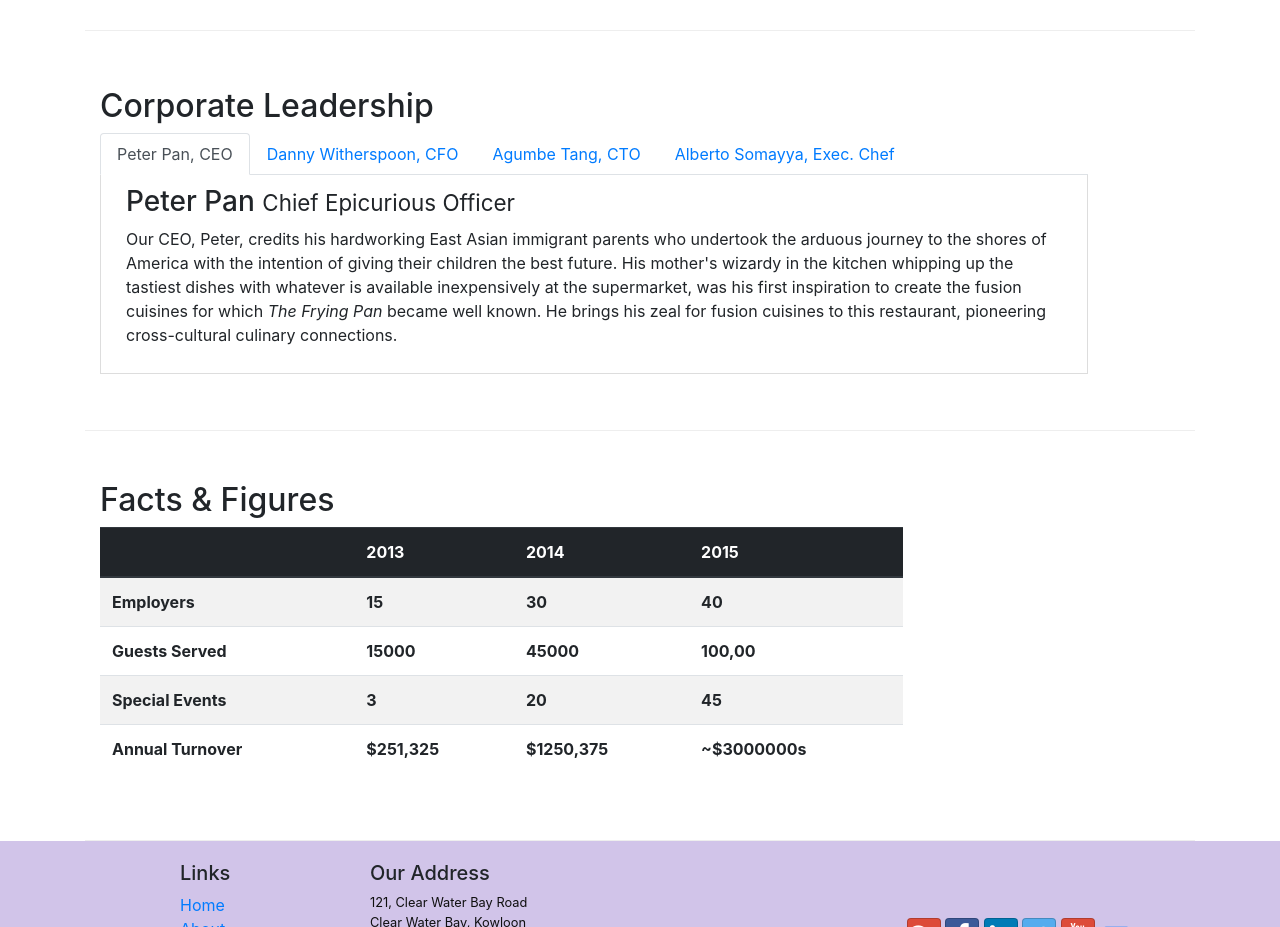
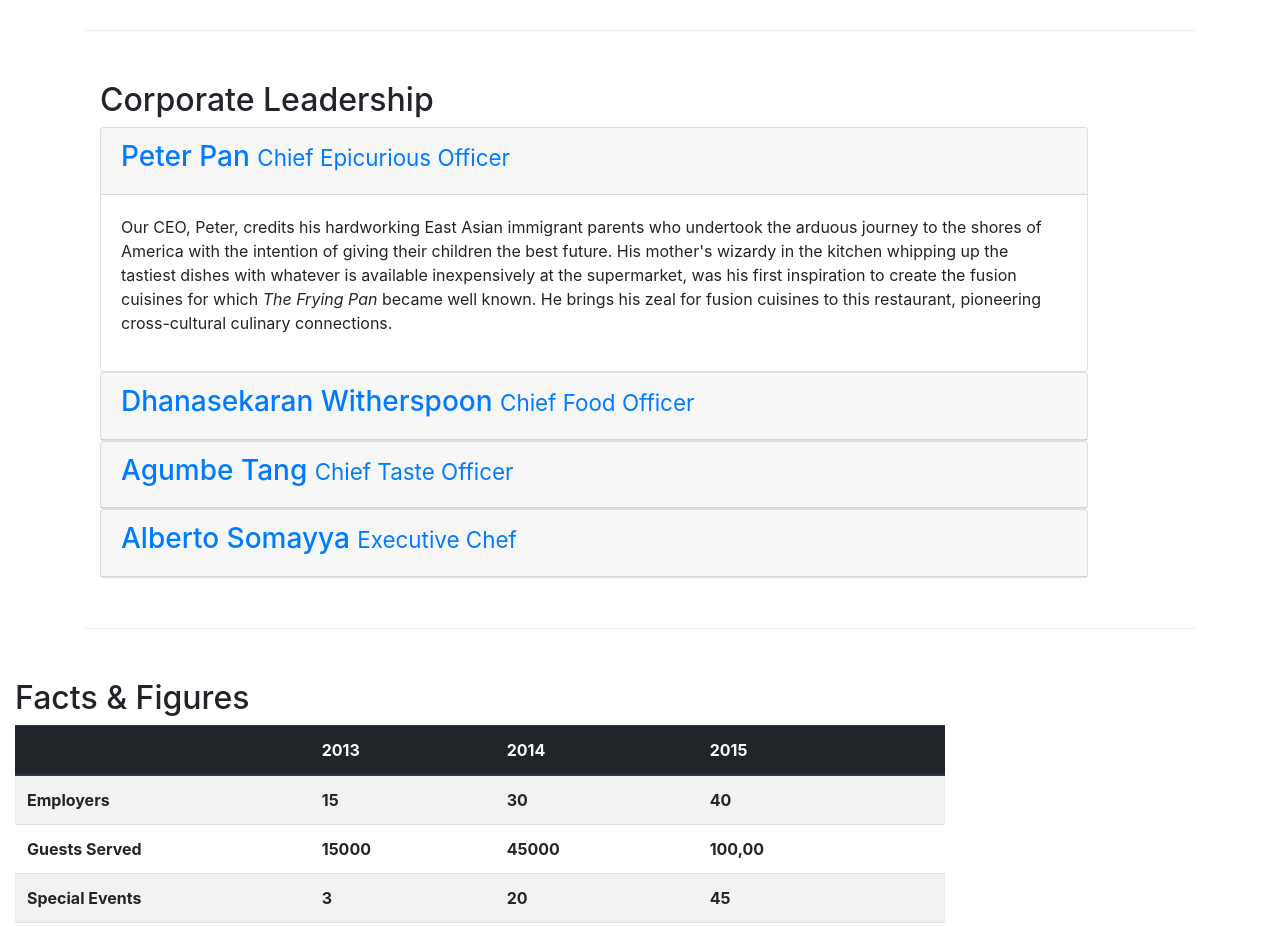
Before and after one commit to CBo6oDa/Bootstrap, a website: page aboutus.html in a window 1280 px wide. Shown: the part 920-1847 px from the top of the page. Drawn offline with nearby package versions, Linux system fonts and the light colour scheme.

Commit message:
Accordion

```diff
--- a/aboutus.html
+++ b/aboutus.html
@@ -14,6 +14,8 @@
     <script src="https://ajax.googleapis.com/ajax/libs/jquery/3.3.1/jquery.min.js"></script>
     <script src="https://cdnjs.cloudflare.com/ajax/libs/popper.js/1.14.3/umd/popper.min.js"></script>
     <script src="https://maxcdn.bootstrapcdn.com/bootstrap/4.1.3/js/bootstrap.min.js"></script>
+    <script src="https://ajax.googleapis.com/ajax/libs/jquery/3.3.1/jquery.min.js"></script>
+    <script src="https://maxcdn.bootstrapcdn.com/bootstrap/3.3.7/js/bootstrap.min.js"></script>
 </head>
 
 <body>
@@ -103,45 +105,64 @@
             <div class="col-12 col-sm-11">
                 <h2>Corporate Leadership</h2>
 
-                <ul class="nav nav-tabs" role="tablist">
-                    <li class="nav-item">
-                      <a class="nav-link active" href="#peter"
-                        data-toggle="tab">Peter Pan, CEO</a>
-                    </li>
-                    <li class="nav-item">
-                      <a class="nav-link" href="#danny"
-                        data-toggle="tab">Danny Witherspoon, CFO</a>
-                    </li>
-                    <li class="nav-item">
-                      <a class="nav-link" href="#agumbe"
-                        data-toggle="tab">Agumbe Tang, CTO</a>
-                    </li>
-                    <li class="nav-item">
-                      <a class="nav-link" href="#alberto"
-                        data-toggle="tab">Alberto Somayya, Exec. Chef</a>
-                    </li>
-                </ul>
-
-                <div class="tab-content">
-                    <div id="peter" role="tabpanel" class="container tab-pane active">
+                <div id="accordion">
+                    <div class="card">
+                      <div class="card-header">
+                        <a class="card-link" data-toggle="collapse" href="#peter">
                           <h3>Peter Pan <small>Chief Epicurious Officer</small></h3>
+                        </a>
+                      </div>
+                      <div id="peter" class="collapse show" data-parent="#accordion">
+                        <div class="card-body">
                           <p class="d-none d-sm-block">Our CEO, Peter, credits his hardworking East Asian immigrant parents who undertook the arduous journey to the shores of America with the intention of giving their children the best future. His mother's wizardy in the kitchen whipping up the tastiest dishes with whatever is available inexpensively at the supermarket, was his first inspiration to create the fusion cuisines for which <em>The Frying Pan</em> became well known. He brings his zeal for fusion cuisines to this  restaurant, pioneering cross-cultural culinary connections.</p>
                     </div>
-                    <div id="danny" class="container tab-pane fade">
+                      </div>
+                    </div>
+                    <div class="card">
+                      <div class="card-header">
+                        <a class="collapsed card-link" data-toggle="collapse" href="#danny">
                           <h3>Dhanasekaran Witherspoon <small>Chief Food Officer</small></h3>
+                        </a>
+                      </div>
+                      <div id="danny" class="collapse" data-parent="#accordion">
+                        <div class="card-body">
                           <p class="d-none d-sm-block">Our CFO, Danny, as he is affectionately referred to by his colleagues, comes from a long established family tradition in farming and produce. His experiences growing up on a farm in the Australian outback gave him great appreciation for varieties of food sources. As he puts it in his own words, <em>Everything that runs, wins, and everything that stays, pays!</em></p>
                         </div>
-                    <div id="agumbe" class="container tab-pane fade">
+                      </div>
+                    </div>
+                    <div class="card">
+                      <div class="card-header">
+                        <a class="collapsed card-link" data-toggle="collapse" href="#agumbe">
                           <h3>Agumbe Tang <small>Chief Taste Officer</small></h3>
+                        </a>
+                      </div>
+                      <div id="agumbe" class="collapse" data-parent="#accordion">
+                        <div class="card-body">
                           <p>Blessed with the most discerning gustatory sense, Agumbe, our CTO, personally ensures that every dish that we serve meets his exacting tastes. Our chefs dread the tongue lashing that ensues if their dish does not meet his exacting standards. He lives by his motto, <em>You click only if you survive my lick.</em></p>
                         </div>
-                    <div id="alberto" class="container tab-pane fade">
+                      </div>
+                    </div>
+                    <div class="card">
+                      <div class="card-header">
+                        <a class="collapsed card-link" data-toggle="collapse" href="#alberto">
                           <h3>Alberto Somayya <small>Executive Chef</small></h3>
+                        </a>
+                      </div>
+                      <div id="alberto" class="collapse" data-parent="#accordion">
+                        <div class="card-body">
                           <p>Award winning three-star Michelin chef with wide International experience having worked closely with whos-who in the culinary world, he specializes in creating mouthwatering Indo-Italian fusion experiences. He says, <em>Put together the cuisines from the two craziest cultures, and you get a winning hit! Amma Mia!</em></p>
                         </div>
                       </div>
                     </div>
                   </div>
+            </div>
+
+
+
+                </div>
+            </div>
+
+
             <div class="row row-content">
                 <div class="col-12 col-sm-9">
                   <h2>Facts &amp; Figures</h2>
```
Lines whose indentation alone changed are shown as unchanged.
